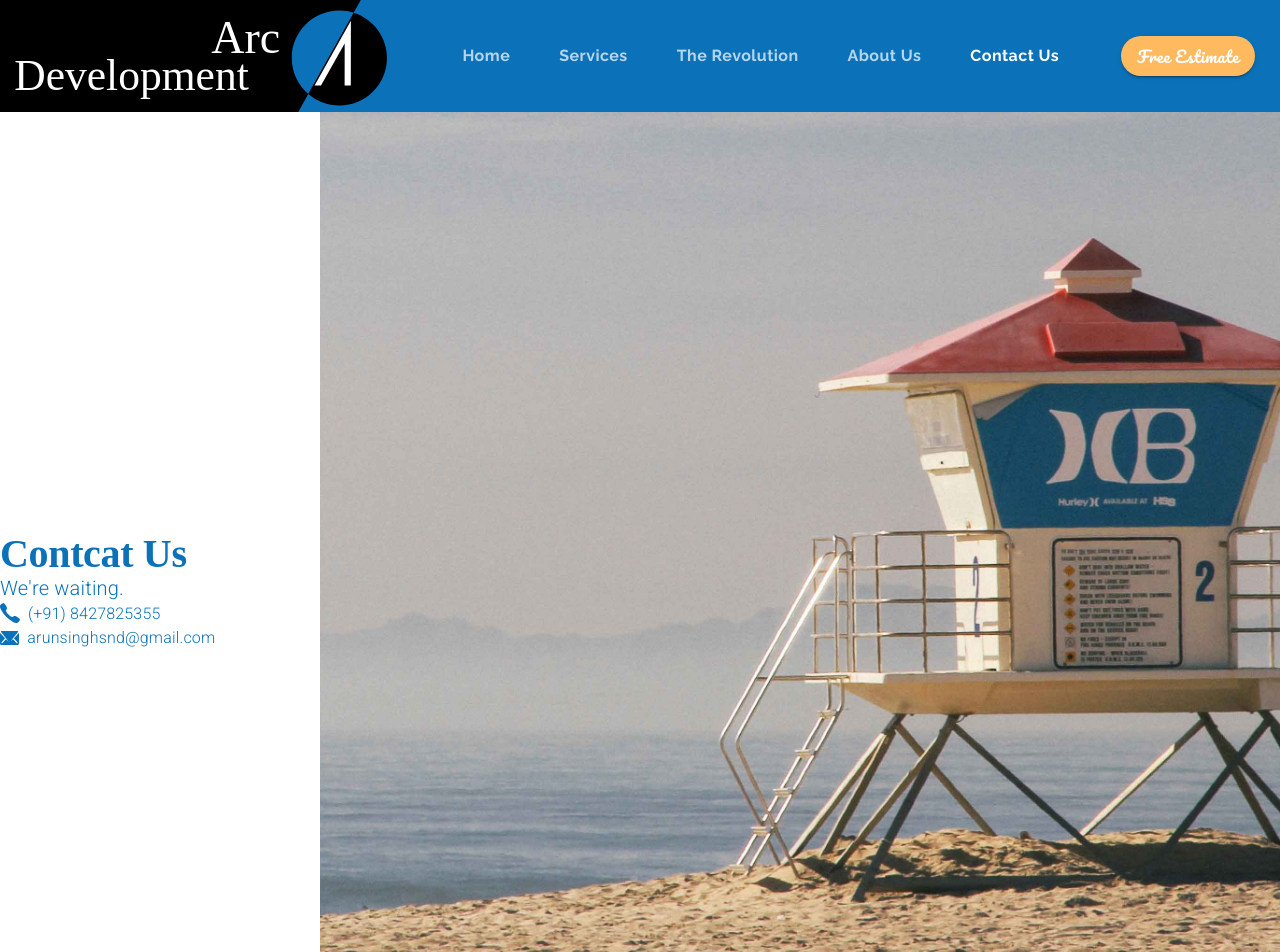
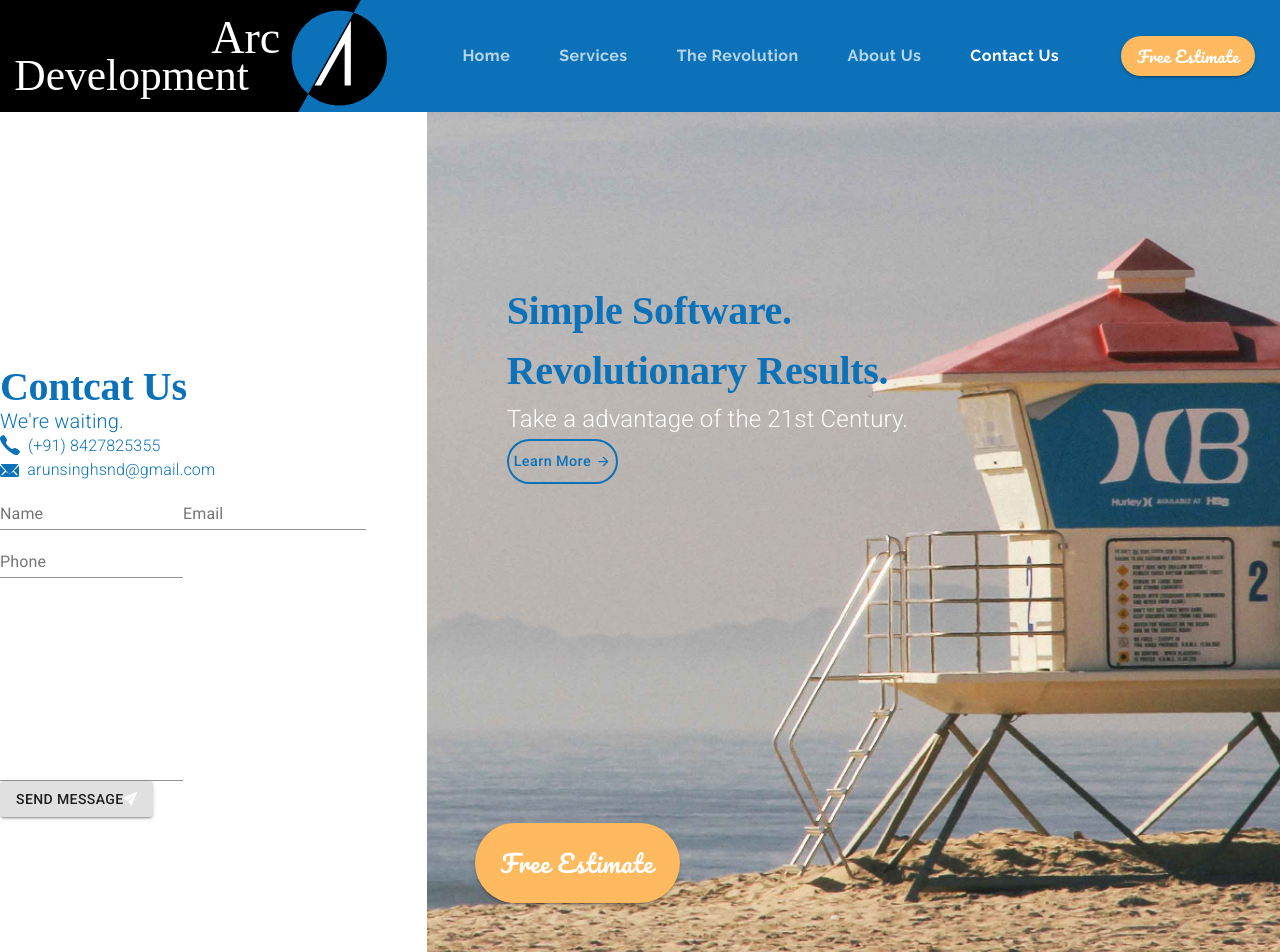
Before and after one commit to arunsinghsnd/NativeCodeLab, a React (Create React App) app: page /contact in a window 1280 px wide. Shown: the top 952 px of the page. Built offline with nearby package versions, Linux system fonts and the light colour scheme.

Commit message:
added the side call to action

```diff
--- a/src/components/Contact.js
+++ b/src/components/Contact.js
@@ -1,4 +1,4 @@
-import React from "react";
+import React, { useState } from "react";
 import {
   Grid,
   makeStyles,
@@ -10,9 +10,14 @@ import {
   Button,
   TextField,
 } from "@material-ui/core";
+
+import ButtonArrow from "../components/ui/ButtonArrow";
 import background from "../assets/background.jpg";
 import phoneIcon from "../assets/phone.svg";
 import emailIcon from "../assets/email.svg";
+import airplane from "../assets/send.svg";
+import mobileBackground from "../assets/mobileBackground.jpg";
+import { Link } from "react-router-dom";
 
 const useStyles = makeStyles(theme => ({
   background: {
@@ -22,16 +27,48 @@ const useStyles = makeStyles(theme => ({
     backgroundSize: "cover",
     height: "60em",
   },
+  learnButton: {
+    ...theme.typography.learnButtom,
+    fontSize: "0.9rem",
+    height: 45,
+    padding: 5,
+    [theme.breakpoints.down("sm")]: {
+      marginBottom: "2em",
+    },
+  },
+  estimateButton: {
+    ...theme.typography.estimate,
+    borderRadius: 50,
+    height: 80,
+    width: 205,
+    backgroundColor: theme.palette.common.orange,
+    fontSize: "1.5rem",
+    marginRight: "5em",
+    marginLeft: "2em",
+    "&:hover": {
+      backgroundColor: theme.palette.secondary.light,
+    },
+    [theme.breakpoints.down("sm")]: {
+      marginRight: 0,
+      marginLeft: 0,
+    },
+  },
 }));
 
 const Contact = props => {
   const classes = useStyles();
   const theme = useTheme();
   const matchesMD = useMediaQuery(theme.breakpoints.down("md"));
+  const matchesSM = useMediaQuery(theme.breakpoints.down("sm"));
+
+  const [name, setName] = useState("");
+  const [email, setEmail] = useState("");
+  const [phone, setPhone] = useState("");
+  const [message, setMessage] = useState("");
 
   return (
     <Grid container direction="row">
-      <Grid item container direction="column" justifyContent="center" lg={3}>
+      <Grid item container direction="column" justifyContent="center" lg={4}>
         <Grid item>
           <Typography variant="h2" style={{ lineHeight: 1 }}>
             Contcat Us
@@ -80,9 +117,106 @@ const Contact = props => {
             </Typography>
           </Grid>
         </Grid>
+        <Grid item container>
+          <Grid item>
+            <TextField
+              label="Name"
+              id="name"
+              value={name}
+              onChange={event => setName(event.target.value)}
+            />
+          </Grid>
+          <Grid item>
+            <TextField
+              label="Email"
+              id="email"
+              value={email}
+              onChange={event => setEmail(event.target.value)}
+            />
+          </Grid>
+          <Grid item>
+            <TextField
+              label="Phone"
+              id="phone"
+              value={phone}
+              onChange={event => setPhone(event.target.value)}
+            />
+          </Grid>
+        </Grid>
+        <Grid item>
+          <TextField
+            value={message}
+            multiline
+            rows={10}
+            id="message"
+            onChange={event => setMessage(event.target.value)}
+          />
+        </Grid>
+        <Grid item>
+          <Button variant="contained">
+            Send Message <img src={airplane} alt="paper airpalne" />
+          </Button>
+        </Grid>
       </Grid>
 
-      <Grid item container className={classes.background} lg={9}></Grid>
+      <Grid
+        item
+        container
+        className={classes.background}
+        lg={8}
+        alignItems="center"
+      >
+        <Grid
+          item
+          style={{
+            marginLeft: matchesSM ? 0 : "5em",
+            textAlign: matchesSM ? "center" : "inherit",
+          }}
+        >
+          <Grid container direction="column">
+            <Grid item>
+              <Typography variant="h2">
+                Simple Software.
+                <br /> Revolutionary Results.
+              </Typography>
+              <Typography variant="subtitle2" style={{ fontSize: "1.5rem" }}>
+                Take a advantage of the 21st Century.
+              </Typography>
+              <Grid
+                container
+                justifyContent={matchesSM ? "center" : undefined}
+                item
+              >
+                <Button
+                  variant="outlined"
+                  className={classes.learnButton}
+                  component={Link}
+                  to="/revolution"
+                  onClick={() => props.setValue(2)}
+                >
+                  <span style={{ marginRight: 5 }}>Learn More</span>
+                  <ButtonArrow
+                    height={15}
+                    width={15}
+                    fill={theme.palette.common.blue}
+                  />
+                </Button>
+              </Grid>
+            </Grid>
+          </Grid>
+        </Grid>
+        <Grid item>
+          <Button
+            variant="contained"
+            className={classes.estimateButton}
+            component={Link}
+            to="/estimate"
+            onClick={() => props.setValue(5)}
+          >
+            Free Estimate
+          </Button>
+        </Grid>
+      </Grid>
     </Grid>
   );
 };
```
